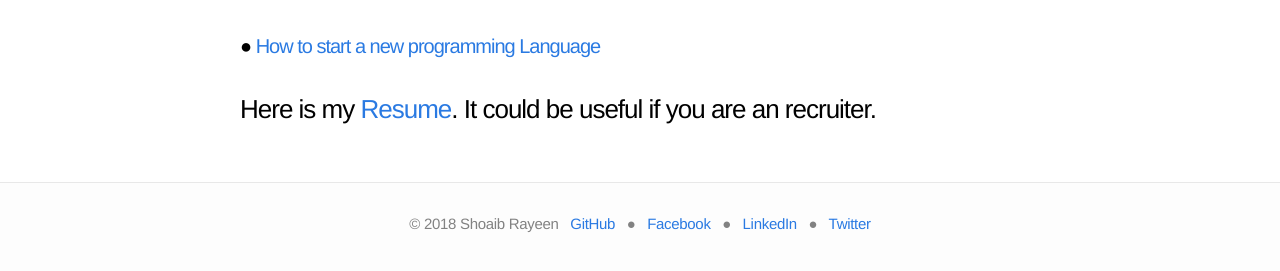
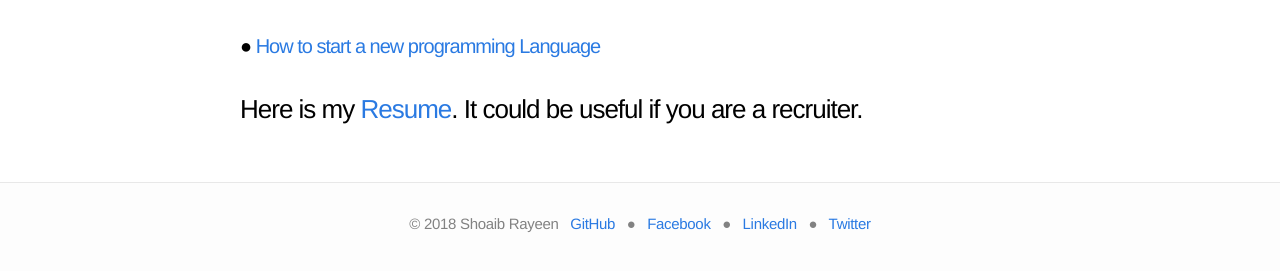
Before and after one commit to shoaibrayeen/shoaibrayeen.github.io, a Jekyll site: the page built from index.md, in a window 1280 px wide. Shown: the part 504-775 px from the top of the page. Built offline with Jekyll 4.4.1, drawn with Linux system fonts in a browser that asks for light colours.

```diff
--- a/index.md
+++ b/index.md
@@ -12,4 +12,4 @@ title: About
 #### ● [How to start a new programming Language](/doc/start_a_new_programming_language)
 
 
-### Here is my [Resume](/doc/resume). It could be useful if you are an recruiter.
+### Here is my [Resume](/doc/resume). It could be useful if you are a recruiter.
```
